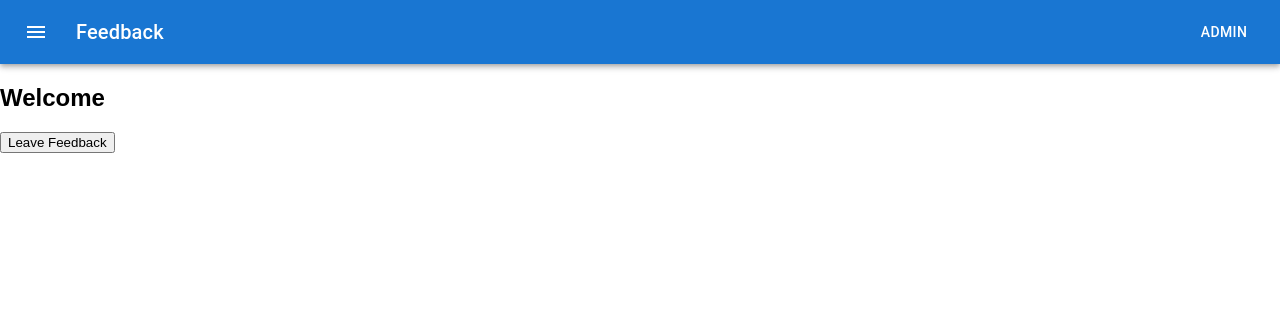
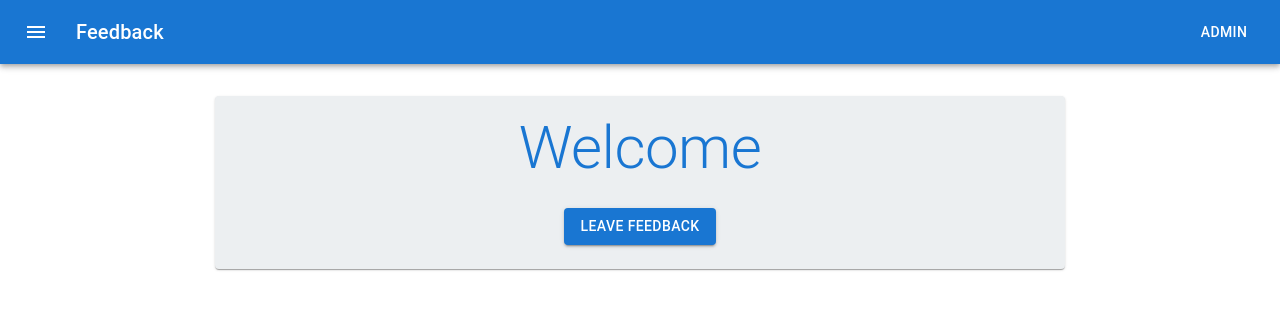
Before and after one commit to lukegartner/redux-feedback-loop, a React (Create React App) app: page / in a window 1280 px wide. Shown: the top 310 px of the page. Built offline with nearby package versions, Linux system fonts and the light colour scheme.

Commit message:
style StartPage with MUI

```diff
--- a/src/components/StartPages/StartPage.jsx
+++ b/src/components/StartPages/StartPage.jsx
@@ -1,5 +1,14 @@
 import { useDispatch } from "react-redux";
 import { useHistory } from "react-router-dom/";
+
+// MUI
+import Box from "@mui/material/Box";
+import Card from "@mui/material/Card";
+import CardActions from "@mui/material/CardActions";
+import CardContent from "@mui/material/CardContent";
+import Button from "@mui/material/Button";
+import Typography from "@mui/material/Typography";
+import { grey } from "@mui/material/colors";
 
 const StartPage = ({ page }) => {
   const history = useHistory();
@@ -11,12 +20,26 @@ const StartPage = ({ page }) => {
   };
 
   return (
-    <div>
-      <h2>{page === "complete" ? "Thank You!" : "Welcome"}</h2>
-      <button onClick={start}>
-        {page === "complete" ? "Leave New Feedback" : "Leave Feedback"}
-      </button>
-    </div>
+    <Card
+      sx={{
+        mt: 4,
+        width: "90%",
+        maxWidth: 850,
+        bgcolor: "#eceff1",
+        mx: "auto",
+      }}
+    >
+      <CardContent>
+        <Typography variant="h2" align="center" color="primary.main">
+          {page === "complete" ? "Thank You!" : "Welcome"}
+        </Typography>
+      </CardContent>
+      <CardActions>
+        <Button onClick={start} variant="contained" sx={{ mx: "auto", mb: 2 }}>
+          {page === "complete" ? "Leave New Feedback" : "Leave Feedback"}
+        </Button>
+      </CardActions>
+    </Card>
   );
 };
 
```
